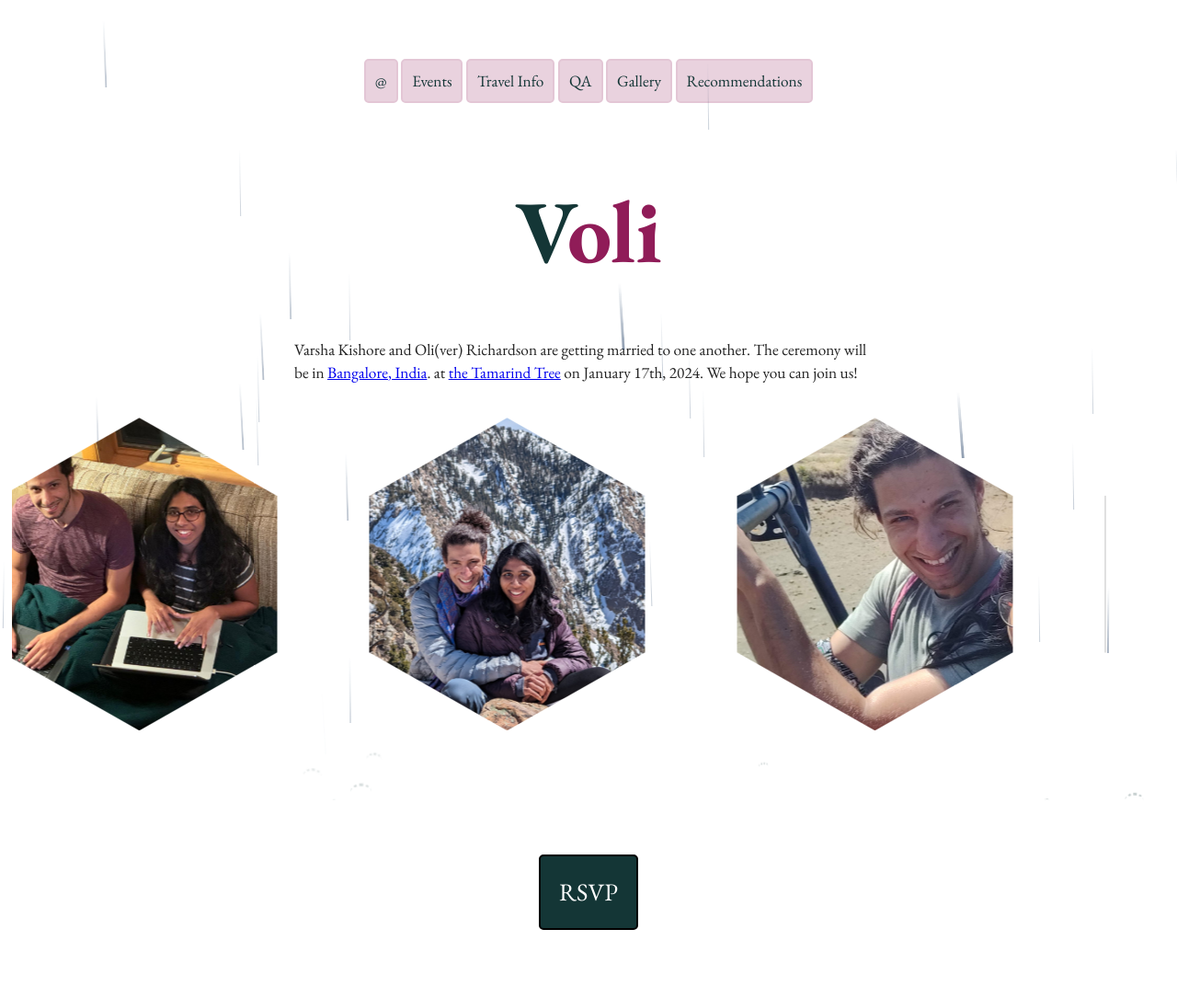
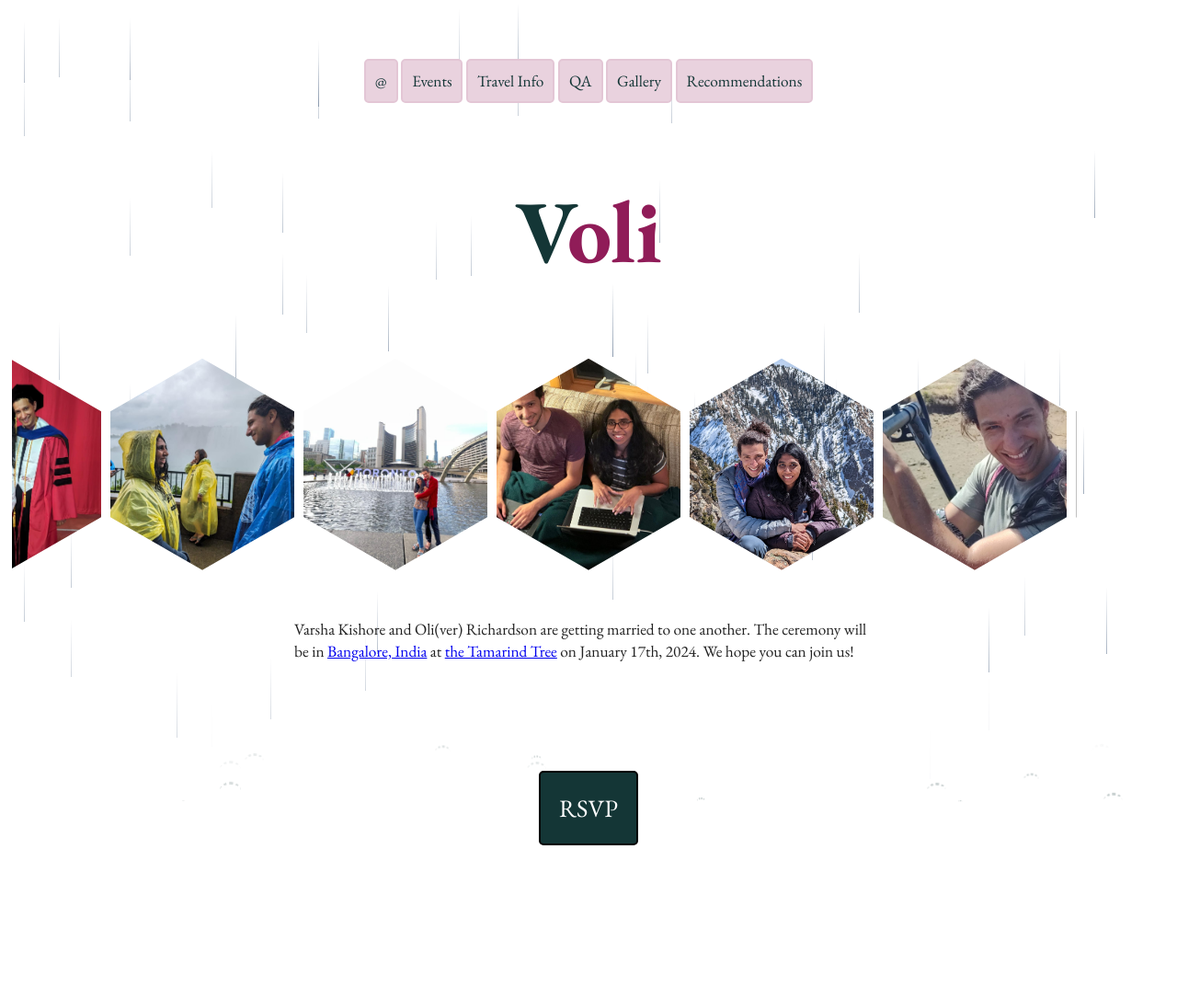
Before and after one commit to kaito-nakatani/shraito, a Jekyll site: the page built from index.md, in a window 1280 px wide. Shown: the whole page at 92% size. Built offline with Jekyll 4.4.1, drawn with Linux system fonts in a browser that asks for light colours; after the commit the page ends 993 px from its top, so only the background shows below that.

Commit message:
minor changes to layouts + less fancy rain to save compute :(

```diff
--- a/cssjs/gallery.css
+++ b/cssjs/gallery.css
@@ -16,7 +16,8 @@
 .hex-row {
     display: flex;
     justify-content: center;
-    margin-top: -65px; /* Adjust this value to change the vertical overlap */
+    /* margin-top: -65px; Adjust this value to change the vertical overlap */
+    margin-top: calc(0px - var(--imgheight) / 4 + var(--hex-spacing) / 0.8 );
 }
 .hex, .hex:before {
     clip-path: polygon(50% 0%, 100% 25%, 100% 75%, 50% 100%, 0% 75%, 0% 25%);
@@ -41,13 +42,15 @@
     top: 1px;
     left: 1px;
   }
-.hex img {
+
+  .hex img {
     width: 100%;
     height: 100%;
     object-fit: cover;
 }
+
 .gallery-spacer {
-    height: 85px;
+    height: calc(var(--imgheight) / 4 + var(--hex-spacing) + 10px);
 }
 .small-spacer {
     height: 35px;
--- a/cssjs/main.css
+++ b/cssjs/main.css
@@ -49,6 +49,25 @@
     border-left: 5px solid var(--accent);
     padding-left: 10px;
     position:relative;
+}
+
+.block h2 {
+    margin-bottom: 0px;
+    /* text-align: center; */
+}
+.block .timing {
+    margin-left: 50px;
+    /* display: inline-block; */
+    /* margin-bottom: 1ex; */
+}
+.block .attire {
+    margin-left: 60px;
+    display: block;
+    margin-bottom: 2ex;
+    font-size: smaller;
+}
+.block .cal-links{
+    float: right;
 }
 
 .evt-details {
--- a/cssjs/rain.css
+++ b/cssjs/rain.css
@@ -11,6 +11,8 @@
     height: 100%;
     pointer-events: none;
     overflow:hidden;
+    z-index: -1;
+    background: linear-gradient(45deg, );
 }
 
 .raindrop {
@@ -50,9 +52,9 @@
 
 .stem {
     /* width: 1px; */
-    width: calc(1px + 2px / (1 + var(--depth)));
-    height: 60%;
-    /* height: calc(40% + 30% / (1 + var(--depth))); */
+    width: calc(1px + 0px / (1 + var(--depth)));
+    /* height: 60%; */
+    height: calc(50% + 20% / (1 + var(--depth)));
     /* margin-left: 7px; */
     /* background: linear-gradient(to bottom, rgba(255, 255, 255, 0), rgba(31, 2, 61, 0.329)); */
     background: linear-gradient(to bottom, rgba(255, 255, 255, 0), rgba(4, 36, 79, 0.517));
--- a/cssjs/rain.js
+++ b/cssjs/rain.js
@@ -1,10 +1,11 @@
 console.log("rain.js starting!");
 
 // Parameters:
-let n_drops = 100;
+let n_drops = 200;
 let push_start = $('.hex-container').offset().top;
 let push_end = $('.hex-container').height()*0.5 + push_start;
 let base_fall_rate = 7;
+let interact_hex = false;
 
 // let init_velo = 10; // pixels per 100ms
 // let accel = 0.2;
@@ -33,7 +34,7 @@
         rect = _$hexes[i].getBoundingClientRect();
         // console.log(i, rect);
         w = rect.width;
-        if(x_coord < rect.x) return undefined;
+        // if(x_coord < rect.x) return undefined;
         if(x_coord >= rect.x && x_coord <= rect.x + w/2) {
             // console.log(i,"LEFT");
             // return -1;
@@ -103,7 +104,7 @@
         y = parseInt(drop.element.css('top')); // somehow this is in pixels
         h = drop.element.innerHeight();
 
-        // if(false){
+        if(interact_hex){
         if(drop.animated && y >= push_start && y <= push_end
             ) {
             // console.log(drop);
@@ -125,10 +126,10 @@
             }
             // drop.element.css
         }
-        // }
+        }
 
         drop.vx += (Math.random()*2 -1)*0.05;
-        drop.vx *= 0.9;
+        drop.vx *= 0.96;
 
         if (y+h < push_start)
             drop.vx += (wind/(drop.mass*(1 + drop.depth))  - drop.vx) / 8;
@@ -163,9 +164,11 @@
         let drop = new RainDrop();
         $rain_pane.append(drop.element);
         drops.push(drop);
-        drop.element.on("animationiteration", {drop : drop}, drop_reset);
+        if(interact_hex)
+            drop.element.on("animationiteration", {drop : drop}, drop_reset);
     }
-    window.setInterval(tick_rain, 50);
+    if(interact_hex)
+        window.setInterval(tick_rain, 50);
 });
 
 console.log("RAIN.js finished!");
--- a/index.md
+++ b/index.md
@@ -15,6 +15,19 @@
 <h1 class="main-title"><span class="varsha">V</span><span class="oli">oli</span></h1>
 </div>
 
+
+
+<!-- <div class="gallery-spacer"></div> -->
+<div class="fullpagewidth">
+<div class="" style="--hex-spacing:5px; --imgwidth:200px; --imgheight:230px;">
+{% include gallery.html gridnums="7" %} <!--6,3-->
+</div>
+</div>
+<!-- <div class="small-spacer"></div> -->
+
+<!-- Varsha and Oli met at Cornell... -->
+
+
 Varsha Kishore
 and
 Oli(ver) Richardson
@@ -22,23 +35,11 @@
 <!--  -->
 The ceremony will be
 in
-[Bangalore, India](https://maps.app.goo.gl/XyncfmUAKSynTgSL8).
+[Bangalore, India](https://maps.app.goo.gl/XyncfmUAKSynTgSL8)
 at
 [the Tamarind Tree](https://www.thetamarindtree.in/)
 on January 17th, 2024.
 We hope you can join us!
-
-
-<!-- <div class="gallery-spacer"></div> -->
-<div class="fullpagewidth">
-<div class="marquee" style="--hex-spacing:50px; --img-width:150px;">
-{% include gallery.html gridnums="8" %}
-</div>
-</div>
-<!-- <div class="small-spacer"></div> -->
-
-<!-- Varsha and Oli met at Cornell... -->
-
 
 <div class="center">
 <div class="nav-item rsvp">
```
Also changed, not shown: _evts/bigrec.md (+1 -2 lines), _evts/halm.md (+1 -2 lines), _evts/smallrec.md (+1 -2 lines), _evts/wed.md (+1 -2 lines), _tabs/events.md (+6 -1 lines).
